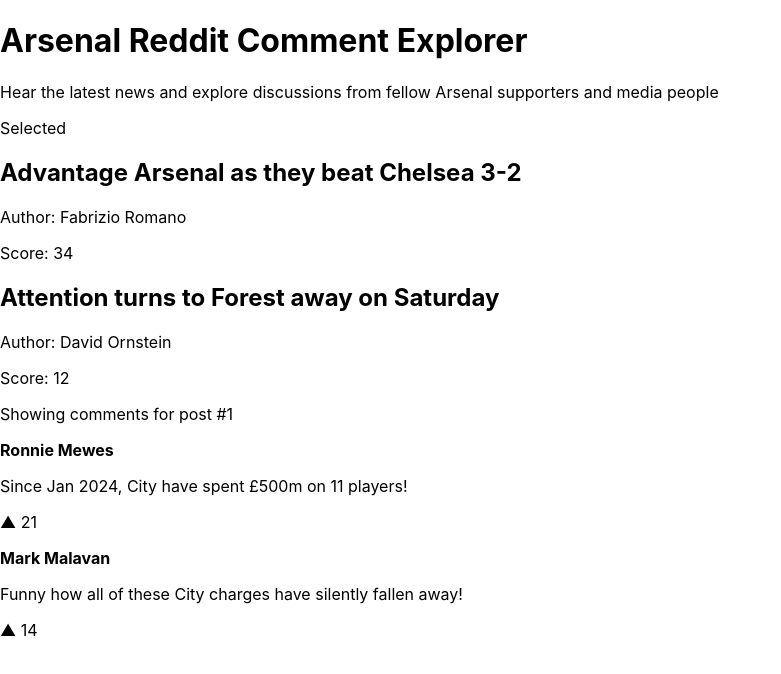
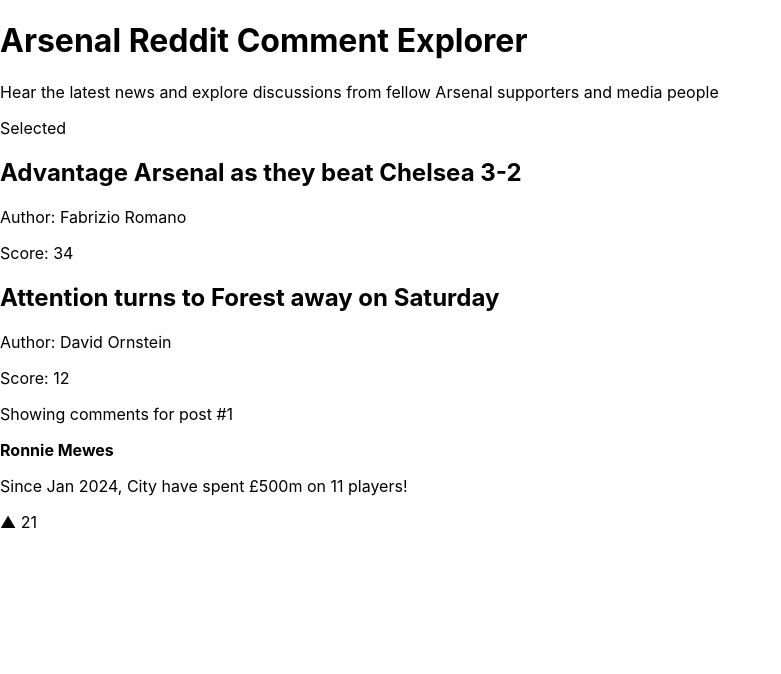
Before and after one commit to SamMeade24/arsenal-reddit-app, a React (Create React App) app: page / in a window 1280 px wide. Both pictures are taken after a click on the element 640 px from the left and 174 px from the top of the page. Shown: the top 674 px of the page, without its empty margins (0-781 px from the left). Built offline with nearby package versions, Linux system fonts and the light colour scheme.

Commit message:
Now showing comments per post, although using dummy data for now

```diff
--- a/src/components/CommentList.js
+++ b/src/components/CommentList.js
@@ -4,22 +4,28 @@
 function CommentList( { selectedPostId }) {
     const dummyComments = [
         {
+            postId: 1,
             author: "Ronnie Mewes",
             text: "Since Jan 2024, City have spent £500m on 11 players!",
             score: 21
         },
         {
+            postId: 2,
             author: "Mark Malavan",
             text: "Funny how all of these City charges have silently fallen away!",
             score: 14
         }
     ];
 
+    const commentsForPost = dummyComments.filter(
+        (comment) => comment.postId === selectedPostId
+    );
+
     return (
         <section>
             <p>Showing comments for post #{selectedPostId}</p>
 
-            {dummyComments.map((comment, index) => (
+            {commentsForPost.map((comment, index) => (
                 <Comment
                     key={index}
                     author={comment.author}
```
